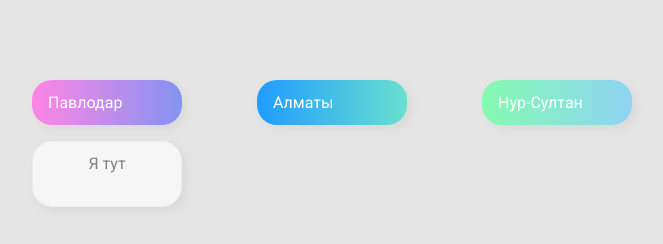
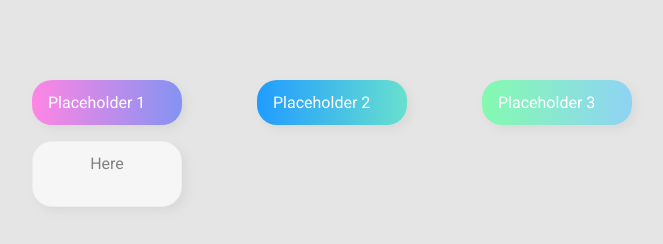
Before and after one commit to NnnotAnwar/02-drag-n-drop, a plain HTML site: page index.html in a window 1280 px wide. Shown: the full height of the page, 308-971 px from the left. Drawn offline with Linux system fonts and the light colour scheme.

Commit message:
content change

```diff
--- a/index.html
+++ b/index.html
@@ -5,20 +5,20 @@
   <meta charset="UTF-8" />
   <meta name="viewport" content="width=device-width, initial-scale=1.0" />
   <link rel="stylesheet" href="css/styles.css" />
-  <title>Drag & Drop | Проект 2</title>
+  <title>Drag & Drop | Project 2</title>
 </head>
 
 <body>
   <div>
     <div class="row">
-      <div class="col-header start">Павлодар</div>
-      <div class="col-header progress">Алматы</div>
-      <div class="col-header done">Нур-Султан</div>
+      <div class="col-header start">Placeholder 1</div>
+      <div class="col-header progress">Placeholder 2</div>
+      <div class="col-header done">Placeholder 3</div>
     </div>
 
     <div class="row">
       <div class="placeholder">
-        <div class="item" draggable="true">Я тут</div>
+        <div class="item" draggable="true">Here</div>
       </div>
       <div class="placeholder"></div>
       <div class="placeholder"></div>
--- a/js/app.js
+++ b/js/app.js
@@ -7,7 +7,7 @@ const textContent = item.textContent
 const dragstart = event => {
     event.target.classList.add('hold')
 
-    event.target.textContent = 'Еду в?'
+    event.target.textContent = 'Go to?'
     setTimeout(() => event.target.classList.add('hide'))
 }
 
```
